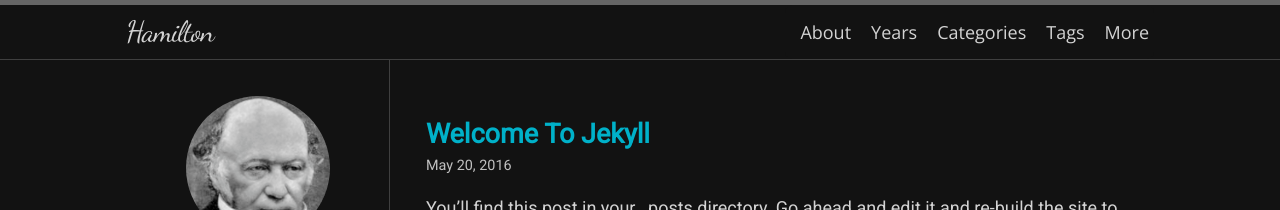
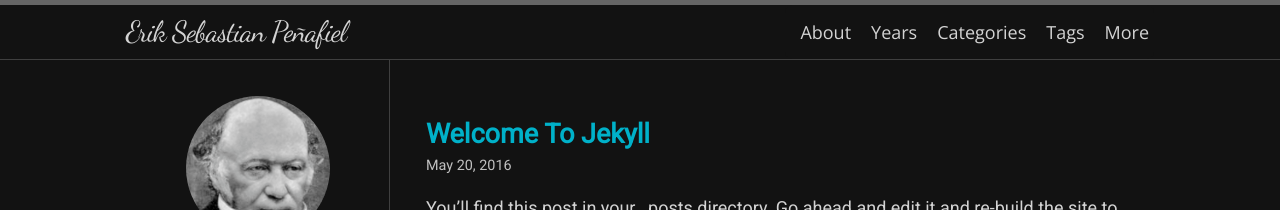
Before and after one commit to Eriksph/Eriksph, a Jekyll site: the page built from index.html, in a window 1280 px wide. Shown: the top 210 px of the page. Built offline with Jekyll 4.4.1, drawn with Linux system fonts in a browser that asks for light colours; nearby versions of some CDN libraries; some web fonts are replaced; the list of posts is cut into pages by our own code.

Commit message:
Update _config.yml

```diff
--- a/_config.yml
+++ b/_config.yml
@@ -1,4 +1,4 @@
-title: Hamilton
+title: Erik Sebastian Peñafiel
 description: A minimal and beautiful Jekyll theme best for writing and note-taking.
 author: Shangzhi Huang
 avatar: /logo.png
```
